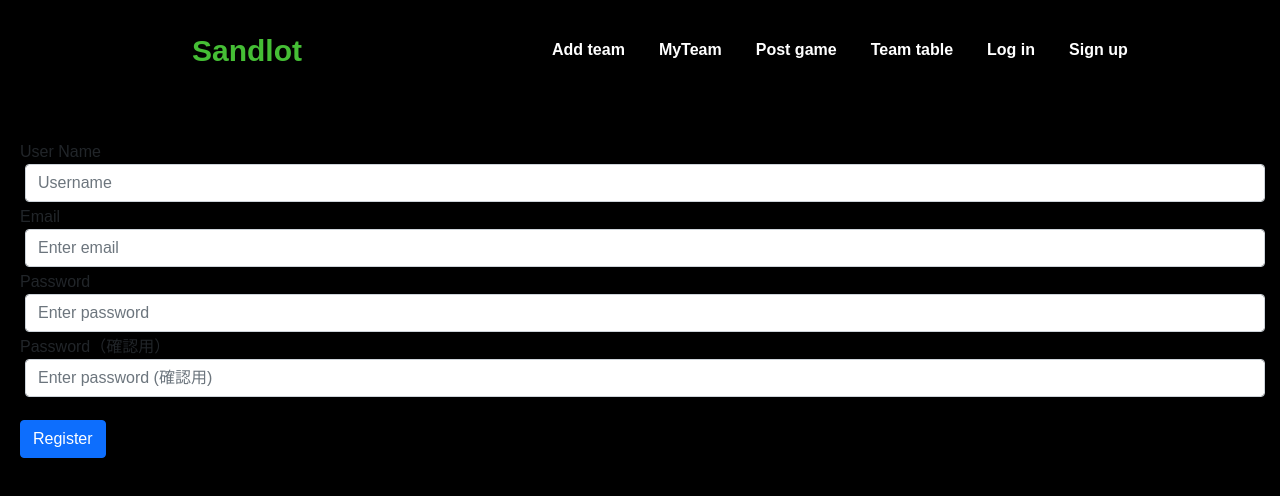
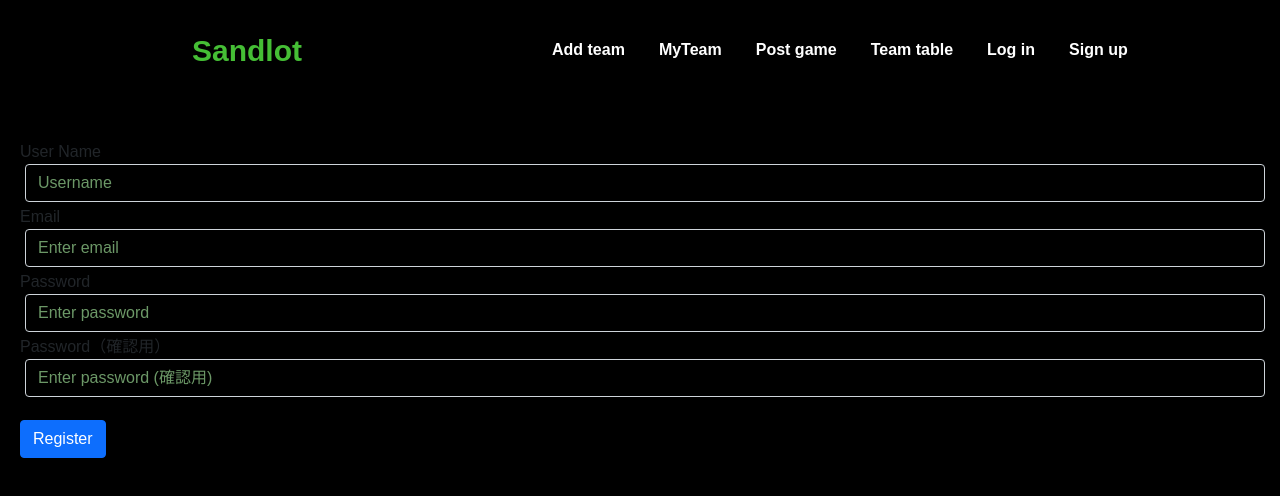
Before and after one commit to kaheiseki/sandlot, a React (Create React App) app: page /signup in a window 1280 px wide. Shown: the top 496 px of the page. Built offline with nearby package versions, Linux system fonts and the light colour scheme.

Commit message:
style update

```diff
--- a/src/components/header/header.js
+++ b/src/components/header/header.js
@@ -24,7 +24,6 @@ const Header = () => {
             <Nav.Link href="/signup" className="headerContents">Sign up</Nav.Link>
           </Nav>
         </div>
-
       </Navbar.Collapse>
     </Navbar>
   );
--- a/src/pages/create_game_post/create_game_post.css
+++ b/src/pages/create_game_post/create_game_post.css
@@ -24,6 +24,7 @@
 .form-control{
   margin-left: 5px;
   margin-bottom: 3px;
+  background-color: black !important;
 }
 
 .create_game_button{
@@ -34,3 +35,11 @@
   width: 180px;
   border-radius: 20px;
 }
+.create_game_button:hover{
+  color: #000000;
+  background-image: linear-gradient(0deg, #40E0D0, #FF8C00, #FF0080);
+}
+
+::placeholder {
+  color: #6c9867 !important;
+}
```
Also changed, not shown: src/components/header/header.css (line endings or trailing spaces).
